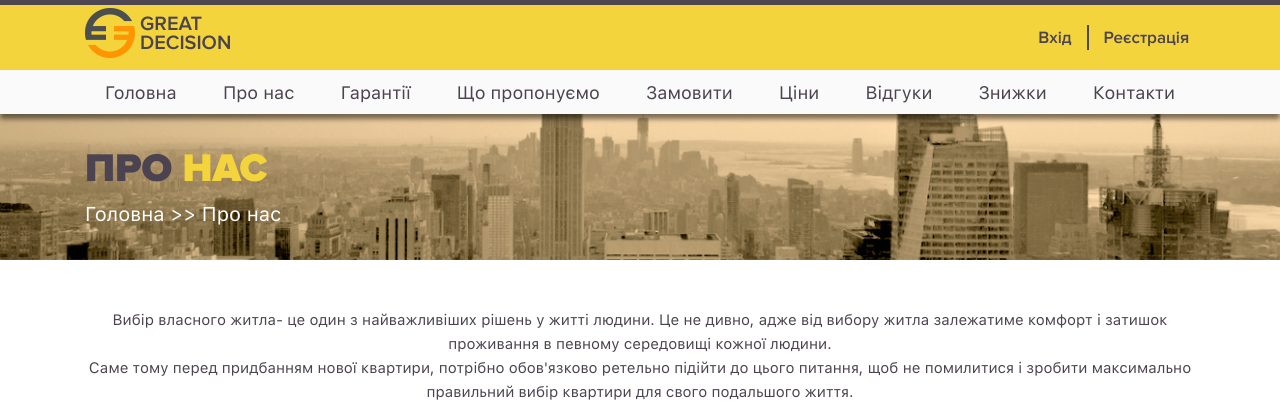
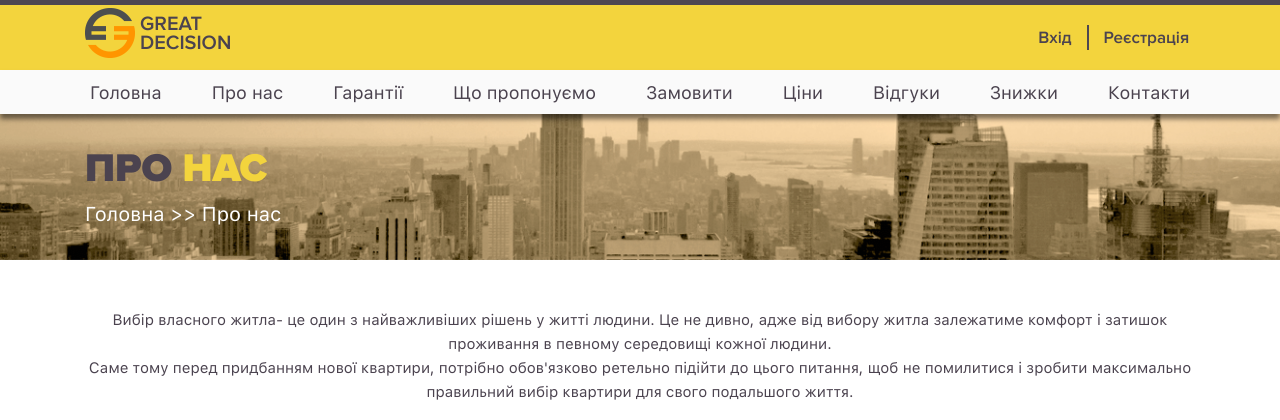
Before and after one commit to everyt1me/GD, a Django app: page /about in a window 1280 px wide. Shown: the top 420 px of the page. Run offline with Django 3.2, Linux system fonts and the light colour scheme; style sheets or scripts are compiled from the project's sources; some libraries are stand-ins or nearby versions.

Commit message:
update style

```diff
--- a/app/account/views.py
+++ b/app/account/views.py
@@ -5,6 +5,7 @@ from django.contrib.auth.models import User
 
 def login(request):
     return render(request, 'account/login.html')
+
 
 def register(request):
     if request.method == 'POST':
@@ -39,11 +40,12 @@ def register(request):
     data = {"header_h1": "Реєстрація",
             "header_p": "Головна >> Реєстрація"}
 
-    return render(request, 'account/register.html', context = data)
+    return render(request, 'account/register.html', context=data)
 
 
 def logout(request):
     return render(request, 'account/logout.html')
 
+
 def dashboard(request):
     return render(request, 'account/dashboard.html')
--- a/app/app/static/css/views/_header.scss
+++ b/app/app/static/css/views/_header.scss
@@ -71,7 +71,13 @@
     .menu{
         display: flex;
         justify-content: space-between;
+        a:first-child{
+            margin-left: -15px;
         }
+        a:last-child{
+            margin-right: -15px;
+        }
+    }
 }
 
 .header_part_4{
```
